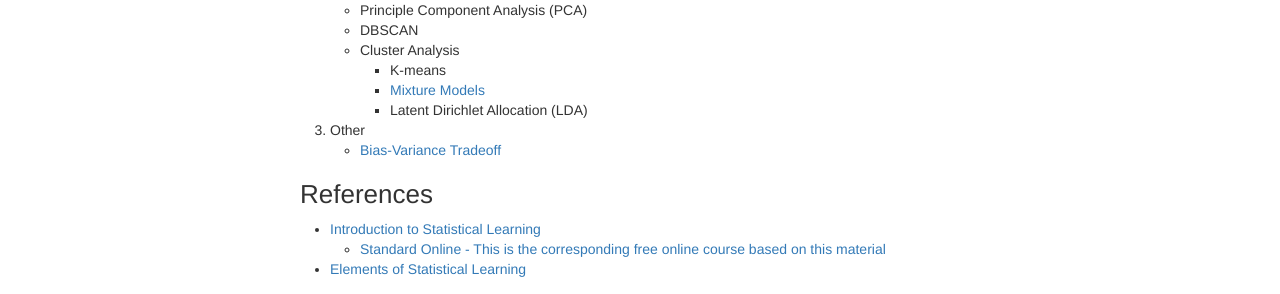
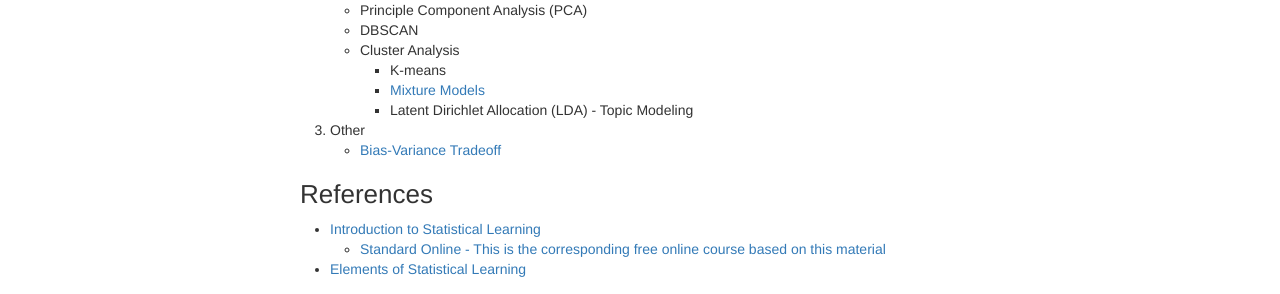
Before and after one commit to tinyheero/tinyheero.github.io, a Jekyll site: the page built from ml-and-stats-overview.md, in a window 1280 px wide. Shown: the part 1147-1441 px from the top of the page. Built offline with Jekyll 4.4.1, drawn with Linux system fonts in a browser that asks for light colours; nearby versions of some CDN libraries; library files that are not in the unit come from our copies.

Commit message:
Adding Info to LDA

```diff
--- a/ml-and-stats-overview.md
+++ b/ml-and-stats-overview.md
@@ -54,7 +54,7 @@ Being a somewhat structured person, it's important for me to see how topics rela
     * Cluster Analysis
         + K-means
         + [Mixture Models]({% post_url 2015-10-13-mixture-model %})
-        + Latent Dirichlet Allocation (LDA)
+        + Latent Dirichlet Allocation (LDA) - Topic Modeling
 1. Other
     * [Bias-Variance Tradeoff](http://scott.fortmann-roe.com/docs/BiasVariance.html)
 
```
